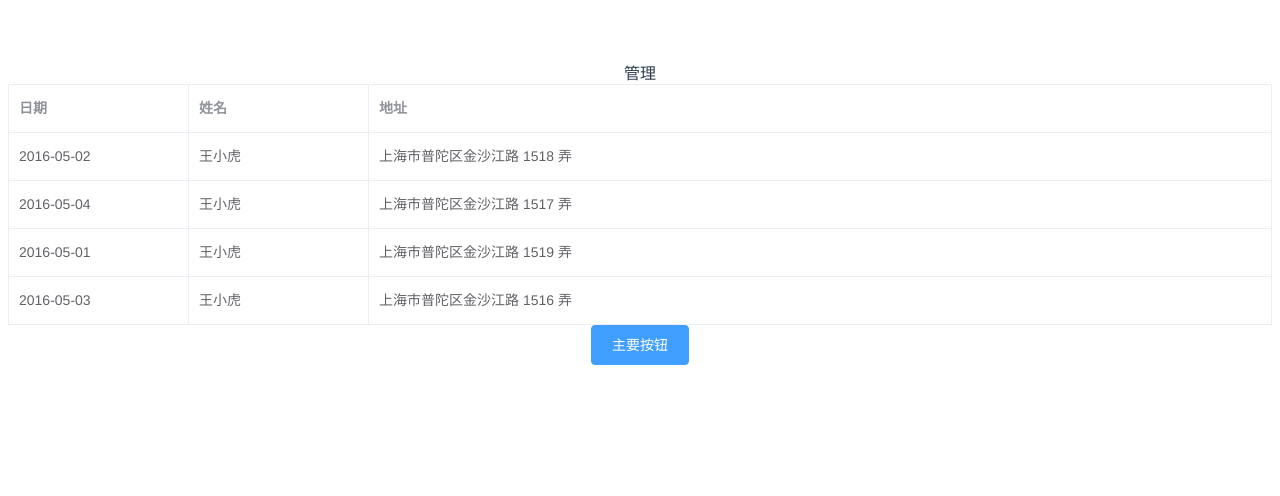
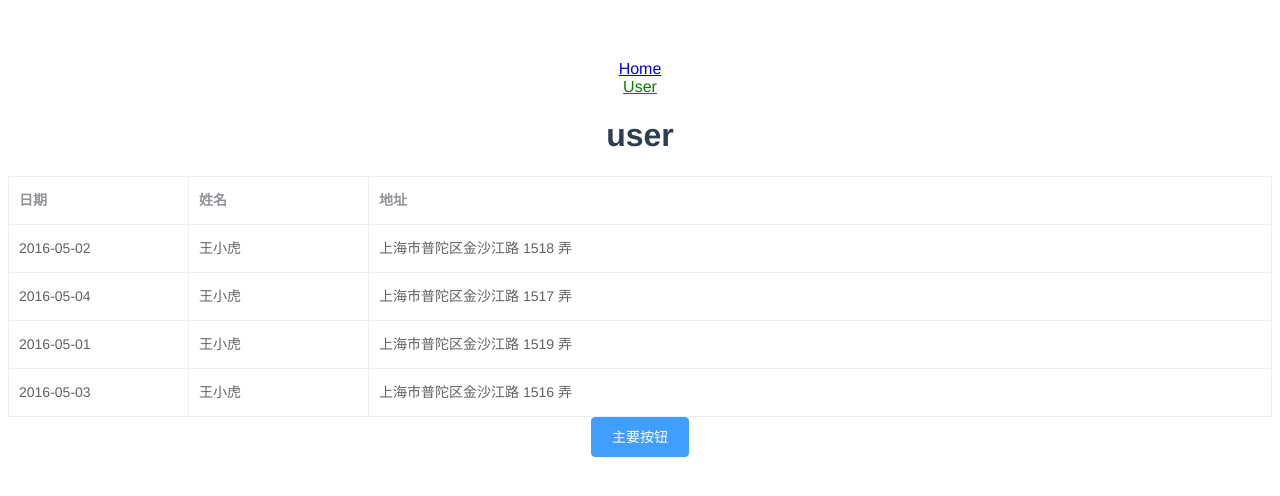
Before and after one commit to mohui/javaStudy, a Vue app: page /#/user in a window 1280 px wide. Shown: the top 496 px of the page. Built offline with nearby package versions, Linux system fonts and the light colour scheme.

Commit message:
简单的路由示例代码

```diff
--- a/package.json
+++ b/package.json
@@ -9,7 +9,8 @@
   },
   "dependencies": {
     "core-js": "^3.6.5",
-    "vue": "^2.6.11"
+    "vue": "^2.6.11",
+    "vue-router": "^3.5.1"
   },
   "devDependencies": {
     "@vue/cli-plugin-babel": "~4.5.0",
--- a/src/App.vue
+++ b/src/App.vue
@@ -1,28 +1,10 @@
 <template>
-  <div id="app">
-    <div>管理</div>
-    <div>
-      <el-table
-          :data="tableData"
-          border
-          style="width: 100%">
-        <el-table-column
-            prop="date"
-            label="日期"
-            width="180">
-        </el-table-column>
-        <el-table-column
-            prop="name"
-            label="姓名"
-            width="180">
-        </el-table-column>
-        <el-table-column
-            prop="address"
-            label="地址">
-        </el-table-column>
-      </el-table>
-      <el-button type="primary">主要按钮</el-button>
-    </div>
+  <div id = "app">
+    <header>
+      <router-link to="/home">Home</router-link><br>
+      <router-link to="/user" class="red">User</router-link>
+    </header>
+    <router-view />
   </div>
 </template>
 
@@ -30,30 +12,7 @@
 
 export default {
   name: 'App',
-  components: {},
-  data() {
-    return {
-      tableData: [{
-        date: '2016-05-02',
-        name: '王小虎',
-        address: '上海市普陀区金沙江路 1518 弄'
-      }, {
-        date: '2016-05-04',
-        name: '王小虎',
-        address: '上海市普陀区金沙江路 1517 弄'
-      }, {
-        date: '2016-05-01',
-        name: '王小虎',
-        address: '上海市普陀区金沙江路 1519 弄'
-      }, {
-        date: '2016-05-03',
-        name: '王小虎',
-        address: '上海市普陀区金沙江路 1516 弄'
-      }]
-
-    }
-  }
-
+  components: {}
 }
 </script>
 
@@ -66,4 +25,5 @@ export default {
   color: #2c3e50;
   margin-top: 60px;
 }
+a.router-link-active {color: green;}
 </style>
--- a/src/main.js
+++ b/src/main.js
@@ -8,7 +8,11 @@ import 'element-ui/lib/theme-chalk/index.css';
 Vue.config.productionTip = false
 Vue.use(ElementUI)
 
+import router from './router';
+
+
 
 new Vue({
+  router,
   render: h => h(App),
 }).$mount('#app')
--- /dev/null
+++ b/src/router.js
@@ -0,0 +1,28 @@
+import Vue from 'vue'
+import VueRouter from 'vue-router'
+
+Vue.use(VueRouter)
+
+// 引入组件
+import Home from "./view/home/home.vue";
+import User from "./view/user/user.vue";
+
+const router = new VueRouter({
+    routes: [
+        // 动态路径参数 以冒号开头
+        {
+            path: '/user/:id',
+            component: User
+        },
+        {
+            path: '/home',
+            component: Home
+        },
+        {
+            path: '/user',
+            component: User
+        }
+    ]
+})
+
+export default router;
--- /dev/null
+++ b/src/view/home/home.vue
@@ -0,0 +1,15 @@
+<template>
+  <div>
+    <div>管理</div>
+    <p>{{msg}}</p>
+  </div>
+</template>
+<script>
+export default {
+  data () {
+    return {
+      msg: "我是 home 组件"
+    }
+  }
+}
+</script>
--- /dev/null
+++ b/src/view/user/user.vue
@@ -0,0 +1,53 @@
+<template>
+  <div>
+    <h1>user</h1>
+    <p>{{msg}}</p>
+    <el-table
+        :data="tableData"
+        border
+        style="width: 100%">
+      <el-table-column
+          prop="date"
+          label="日期"
+          width="180">
+      </el-table-column>
+      <el-table-column
+          prop="name"
+          label="姓名"
+          width="180">
+      </el-table-column>
+      <el-table-column
+          prop="address"
+          label="地址">
+      </el-table-column>
+    </el-table>
+    <el-button type="primary">主要按钮</el-button>
+  </div>
+</template>
+<script>
+export default {
+  msg: "你好,神",
+  data() {
+    return {
+      tableData: [{
+        date: '2016-05-02',
+        name: '王小虎',
+        address: '上海市普陀区金沙江路 1518 弄'
+      }, {
+        date: '2016-05-04',
+        name: '王小虎',
+        address: '上海市普陀区金沙江路 1517 弄'
+      }, {
+        date: '2016-05-01',
+        name: '王小虎',
+        address: '上海市普陀区金沙江路 1519 弄'
+      }, {
+        date: '2016-05-03',
+        name: '王小虎',
+        address: '上海市普陀区金沙江路 1516 弄'
+      }]
+
+    }
+  }
+}
+</script>
```
Also changed, not shown: 1 other file (tests, documents, lock files or other folders).
